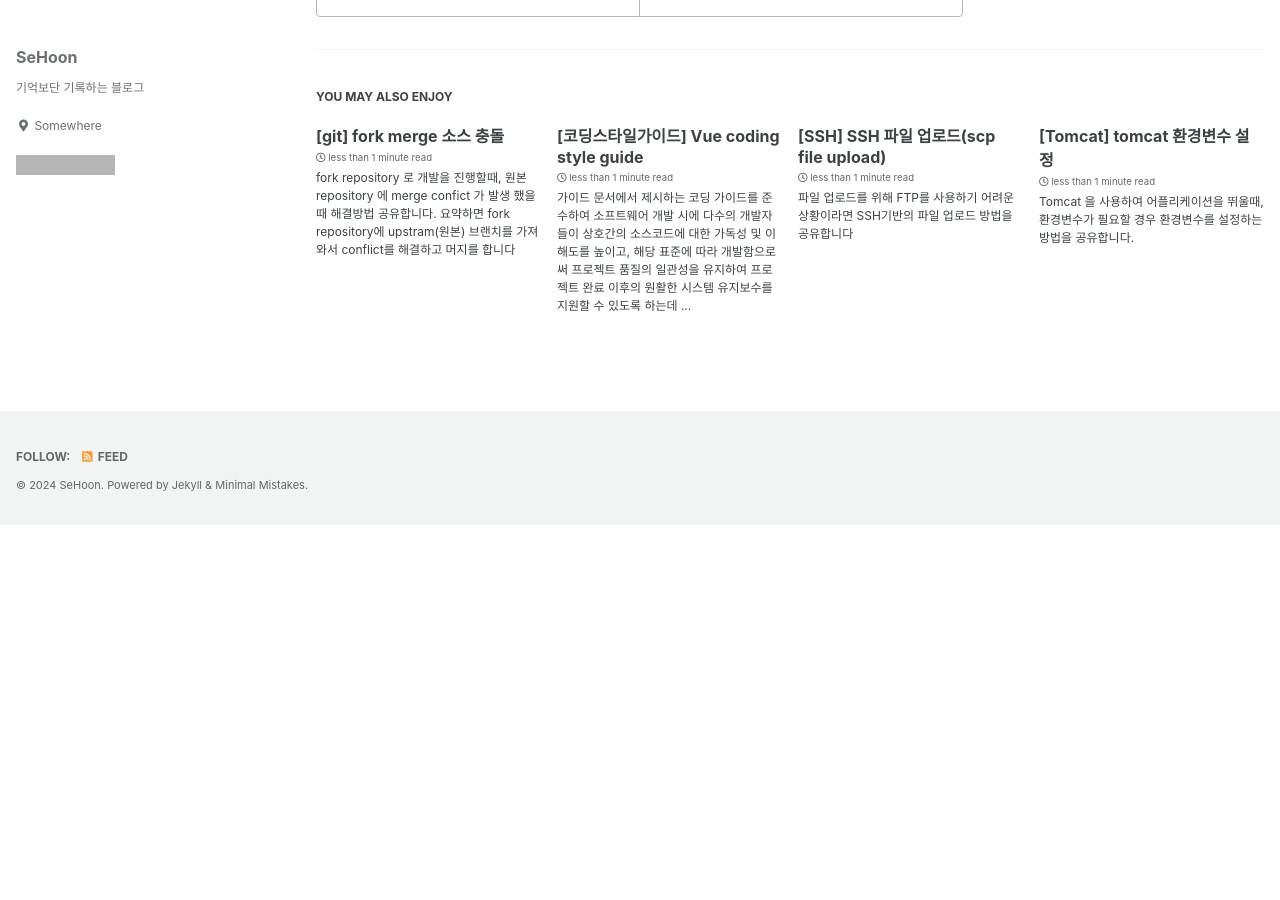
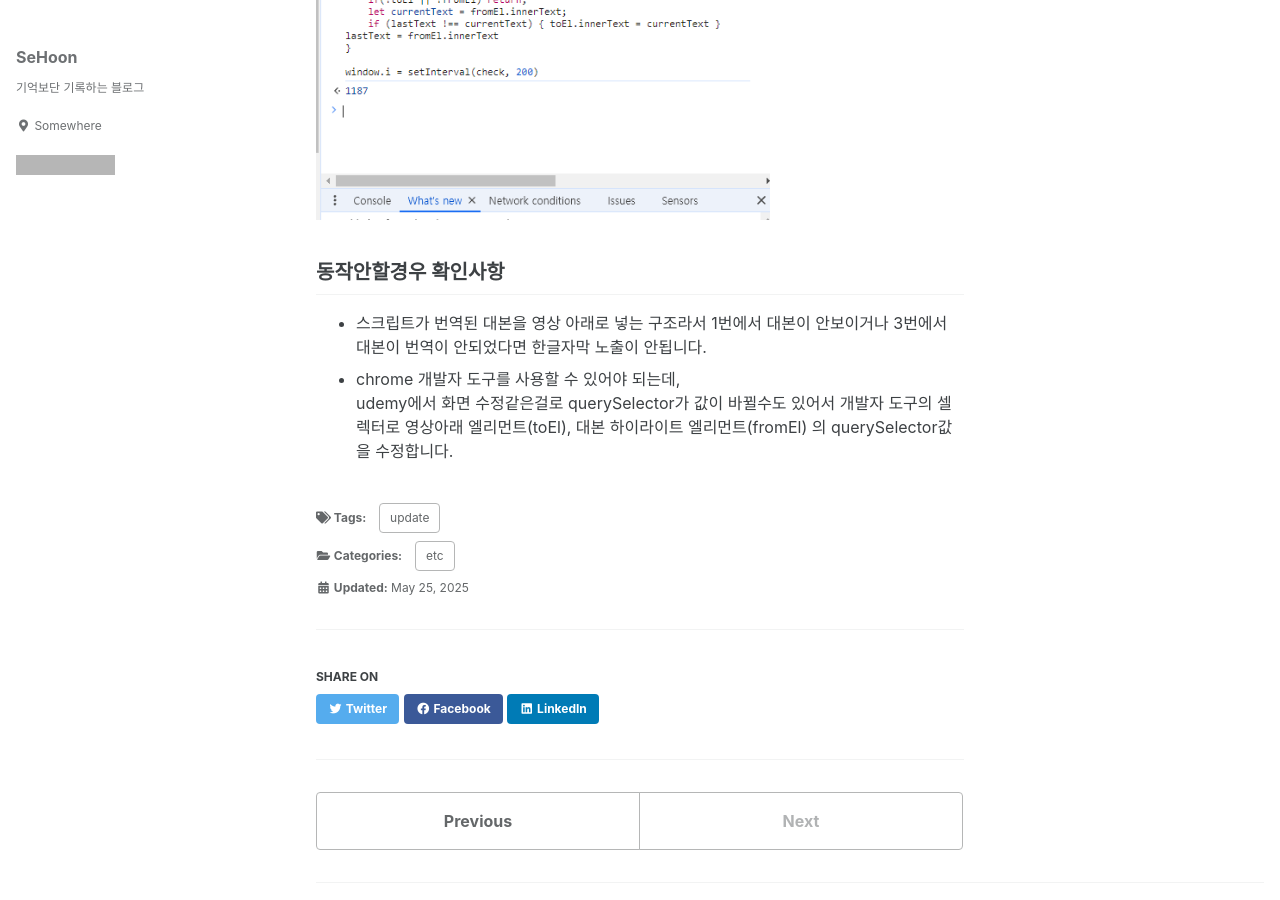
Before and after one commit to sehoone/sehoone.github.io, a Jekyll site: the page built from _posts/2024-05-25-udemy-trans-language.md, in a window 1280 px wide and 900 px high, scrolled down 1935 px. Built offline with Jekyll 4.4.1, drawn with Linux system fonts in a browser that asks for light colours; cached includes are drawn as plain includes; before the commit the page ends 2460 px from its top, so only the background shows below that; grey boxes are pictures that could not be loaded.

Commit message:
feature/fix-udemy-trans-language

````diff
--- a/_posts/2024-05-25-udemy-trans-language.md
+++ b/_posts/2024-05-25-udemy-trans-language.md
@@ -18,6 +18,7 @@ toc_label: "etc"
 ![image](/assets/images/etc-udemy/udemy-setting2.png){: width="70%" height="70%"}
 
 ## 3. 화면 마우스 오른쪽 버튼 > 한국어 번역 선택(크롬 한글번역)
+![image](/assets/images/etc-udemy/udemy-setting3.png){: width="70%" height="70%"}
 
 ## 4. 크롬 개발자 모드 > console 탭에서 아래의 스크립트를 붙여넣기
 ```javascript
@@ -33,3 +34,8 @@ function check() {
 window.i = setInterval(check, 200)
 ```
 ![image](/assets/images/etc-udemy/udemy-script.png){: width="70%" height="70%"}
+
+## 동작안할경우 확인사항
+- 스크립트가 번역된 대본을 영상 아래로 넣는 구조라서 1번에서 대본이 안보이거나 3번에서 대본이 번역이 안되었다면 한글자막 노출이 안됩니다.
+- chrome 개발자 도구를 사용할 수 있어야 되는데,
+udemy에서 화면 수정같은걸로 querySelector가 값이 바뀔수도 있어서 개발자 도구의 셀렉터로 영상아래 엘리먼트(toEl), 대본 하이라이트 엘리먼트(fromEl) 의 querySelector값을 수정합니다.
````
Also changed, not shown: assets/images/etc-udemy/udemy-setting3.png (added).
